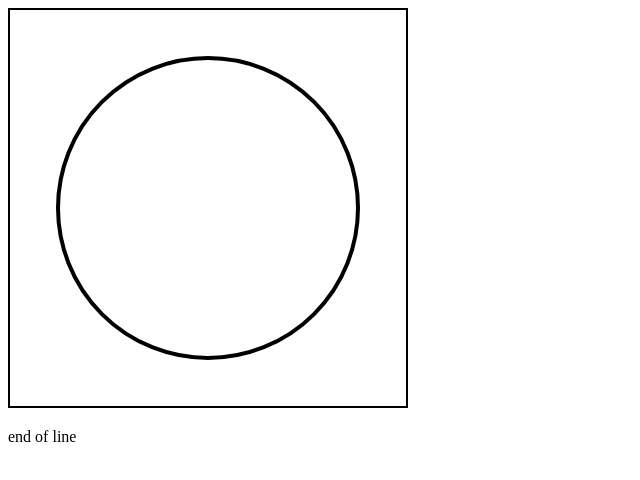
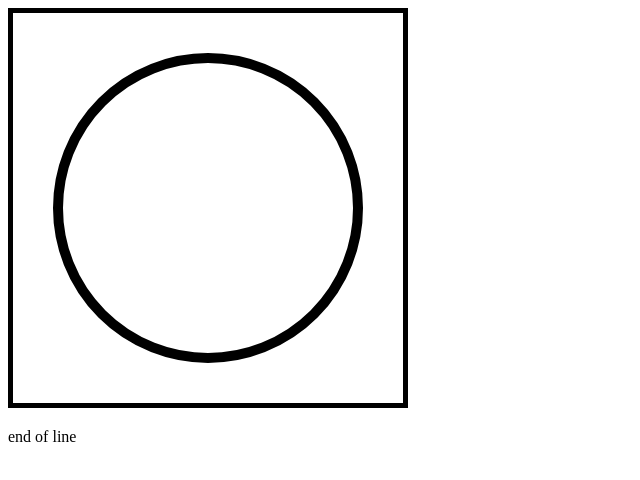
Before and after one commit to Ij888/Modern-JavaScript, a plain HTML site: page creativecoding/canvas.html in a window 1280 px wide. Shown: the whole page, without its empty margins (0-640 px from the left). Drawn offline with Linux system fonts and the light colour scheme.

Commit message:
added entry

```diff
--- a/creativecoding/canvas.html
+++ b/creativecoding/canvas.html
@@ -15,10 +15,11 @@
 
         //ctx.fillStyle = 'blue';
         //ctx.fillRect(0, 0, canvas.width, canvas.height);
-        ctx.lineWidth = 4;
+        ctx.lineWidth = 10;
         ctx.beginPath();
         ctx.rect(0, 0, canvas.width, canvas.height);
         ctx.stroke();
+        ctx.strokeStyle =
 
         // Draw circle
         ctx.beginPath();
--- a/creativecoding/scratchpad.js
+++ b/creativecoding/scratchpad.js
@@ -6,3 +6,5 @@ let Multiplication_fn = (a, b) => {
     return a * b;
 }
 console.log(Multiplication_fn(2, 5));
+
+//
```
